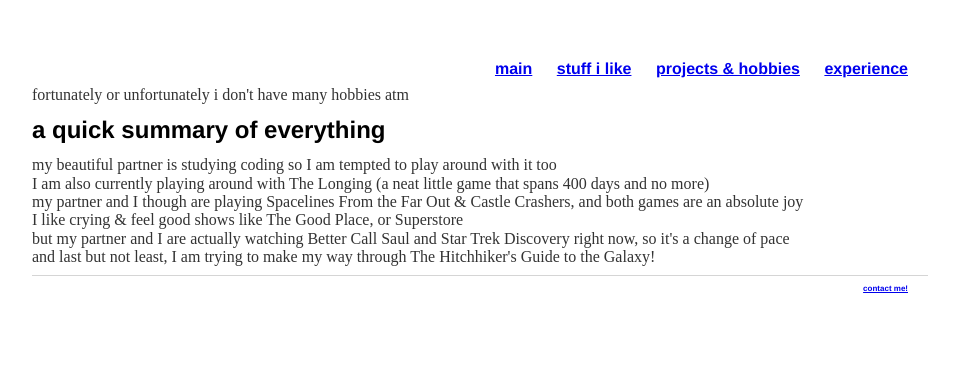
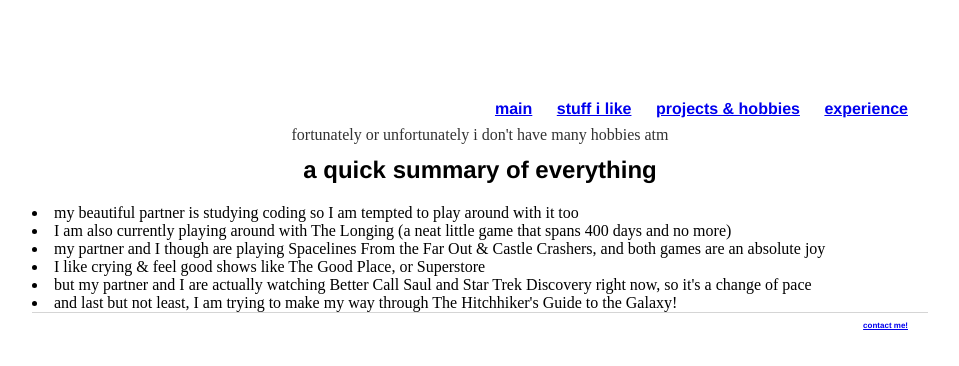
Before and after one commit to aye1captain/aye1captain.github.io, a plain HTML site: page projects.html in a window 1280 px wide. Shown: the whole page, without its empty margins (160-1119 px from the left). Drawn offline with Linux system fonts and the light colour scheme.

Commit message:
update styles
new day new me

```diff
--- a/css/styles.css
+++ b/css/styles.css
@@ -1,5 +1,5 @@
 body {
-    margin: 60px auto;
+    margin: 100px auto;
     width: 70%;
 }
 nav ul, footer ul {
@@ -19,17 +19,20 @@ a:hover {
 }
 h1 {
     font-size: 2em;
+    line-height: 1.5em;
     font-family: 'Helvetica', 'Arial', 'Sans-Serif';
     text-align: center;
 }
 h2 {
     font-size: 1.5em;
     font-family: 'Helvetica', 'Arial', 'Sans-Serif';
+    text-align: center;
 }
 p {
     font-size: 1em;
     line-height: .15em;
     color: #333;
+    text-align: center;
 }
 footer {
     border-top: 1px solid #d5d5d5;
--- a/projects.html
+++ b/projects.html
@@ -24,12 +24,12 @@
                     <p>fortunately or unfortunately i don't have many hobbies atm</p>
 
                     <h2>a quick summary of everything</h2>
-                    <p>my beautiful partner is studying coding so I am tempted to play around with it too</p>
-                    <p>I am also currently playing around with The Longing (a neat little game that spans 400 days and no more)</p>
-                    <p>my partner and I though are playing Spacelines From the Far Out & Castle Crashers, and both games are an absolute joy</p>
-                    <p>I like crying & feel good shows like The Good Place, or Superstore</p>
-                    <p>but my partner and I are actually watching Better Call Saul and Star Trek Discovery right now, so it's a change of pace</p>
-                    <p>and last but not least, I am trying to make my way through The Hitchhiker's Guide to the Galaxy!</p>
+                    <li>my beautiful partner is studying coding so I am tempted to play around with it too</li>
+                    <li>I am also currently playing around with The Longing (a neat little game that spans 400 days and no more)</li>
+                    <li>my partner and I though are playing Spacelines From the Far Out & Castle Crashers, and both games are an absolute joy</li>
+                    <li>I like crying & feel good shows like The Good Place, or Superstore</li>
+                    <li>but my partner and I are actually watching Better Call Saul and Star Trek Discovery right now, so it's a change of pace</li>
+                    <li>and last but not least, I am trying to make my way through The Hitchhiker's Guide to the Galaxy!</li>
                 </div>
             </div>
         </main>
```
Also changed, not shown: experience.html (+4 -2 lines), index.html (+1 -1 lines), links.html (+1 -1 lines).
